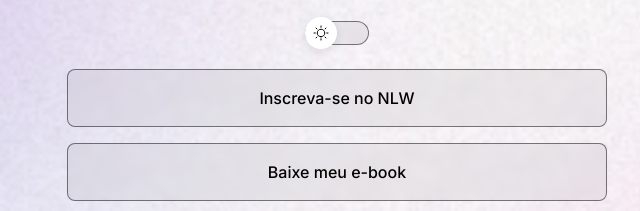
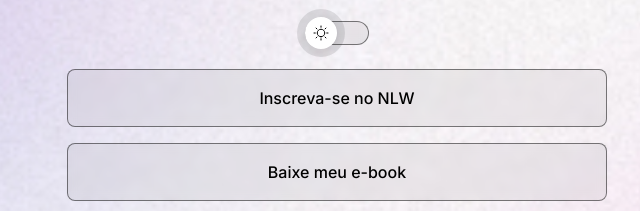
Before and after one commit to Linezinnn/Project-Discover, a plain HTML site: page index.html in a window 1280 px wide. In both pictures the pointer is over the button 624 px from the left and 256 px from the top of the page. Shown: the part 223-434 px from the top of the page, 303-943 px from the left. Drawn offline with nearby package versions, Linux system fonts and the light colour scheme.

Commit message:
add hover in switch button

```diff
--- a/style.css
+++ b/style.css
@@ -96,6 +96,9 @@ CHANGER LIGHT-DARK MODE BUTTON
     transition: 300ms;
     box-shadow: 0px 2px 8px 0px rgba(0, 0, 0, 0.10);
 }
+#switch-button:hover{
+    outline: 8px solid var(--highlight-color);
+}
 
 /*
 LIST BUTTONS
```
